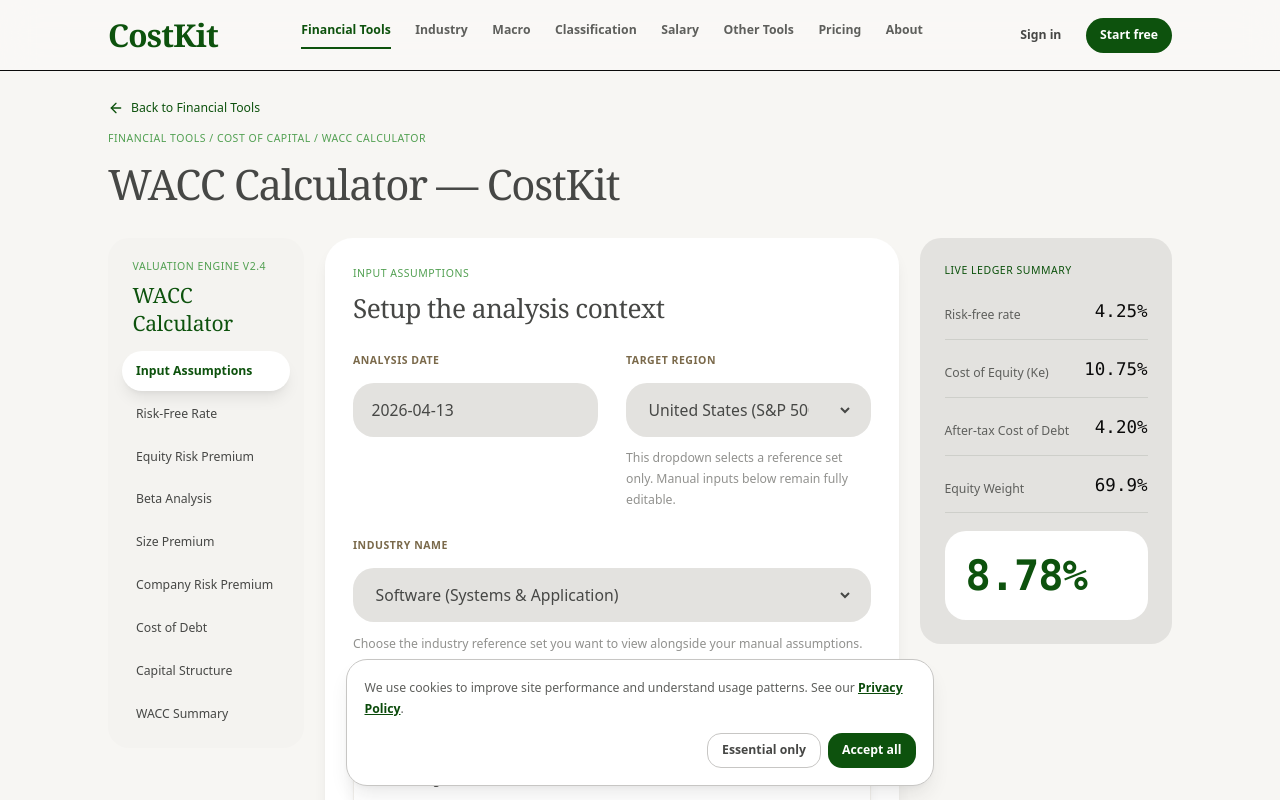
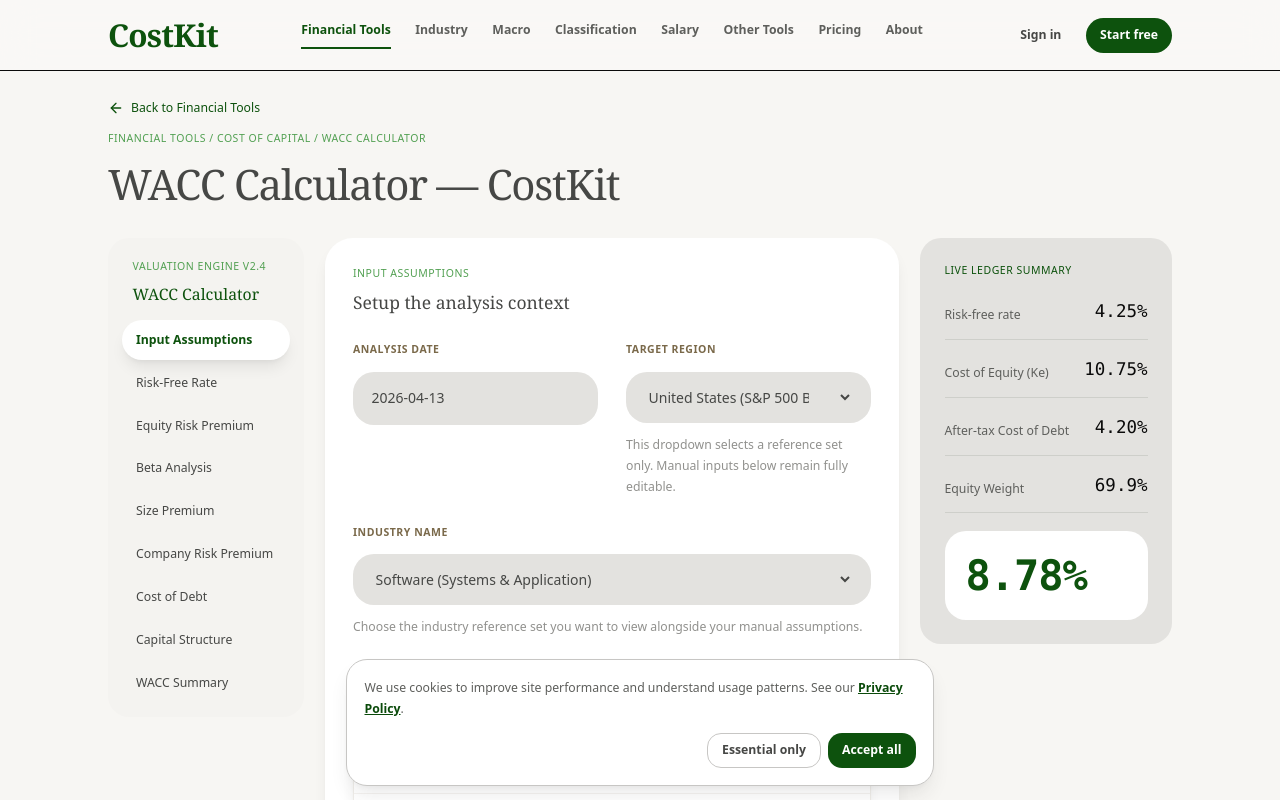
Before and after one commit to gkApply/costkit-final, a React (Vite) app: page /financial-tools/wacc-calculator in a window 1280 px wide. Shown: the top 800 px of the page. Built offline with nearby package versions, Linux system fonts and the light colour scheme.

Commit message:
fix(wacc): reduce form section and sidebar text sizes to match site baseline

```diff
--- a/src/pages/tools/financial/WaccCalculatorPage.tsx
+++ b/src/pages/tools/financial/WaccCalculatorPage.tsx
@@ -179,7 +179,7 @@
           value={value}
           step={step}
           onChange={onChange}
-          className="w-full bg-transparent text-lg font-medium outline-none md:text-lg"
+          className="w-full bg-transparent text-base font-medium outline-none md:text-base"
           style={{ color: THEME.text }}
         />
         {suffix ? (
@@ -229,7 +229,7 @@
           onChange={(event) => {
             onChange(event.target.value)
           }}
-          className="w-full cursor-pointer bg-transparent pr-8 text-lg font-medium leading-tight outline-none md:text-lg"
+          className="w-full cursor-pointer bg-transparent pr-8 text-base font-medium leading-tight outline-none md:text-base"
           style={{ color: THEME.text }}
         >
           {options.map((option) => (
@@ -279,7 +279,7 @@
         onClick={() => {
           setOpen((current) => !current)
         }}
-        className="mt-4 w-full rounded-xl border px-4 py-3 text-left text-base font-medium sm:rounded-2xl sm:px-5 sm:py-4 sm:text-lg md:text-lg"
+        className="mt-4 w-full rounded-xl border px-4 py-3 text-left text-base font-medium sm:rounded-2xl sm:px-5 sm:py-4 sm:text-base md:text-base"
         style={{ background: THEME.surfaceAlt, borderColor: 'transparent', color: THEME.text }}
       >
         <span>{dateLabel}</span>
@@ -598,7 +598,7 @@
                   >
                     Valuation Engine v2.4
                   </div>
-                  <h2 className="font-display text-2xl" style={{ color: THEME.primary }}>
+                  <h2 className="font-display text-lg" style={{ color: THEME.primary }}>
                     WACC Calculator
                   </h2>
                 </div>
@@ -639,7 +639,7 @@
                         Input Assumptions
                       </div>
                       <h2
-                        className="font-display text-3xl leading-tight"
+                        className="font-display text-xl leading-tight"
                         style={{ color: THEME.text }}
                       >
                         Setup the analysis context
@@ -690,7 +690,7 @@
                 {section === 'rf' && (
                   <div>
                     <h2
-                      className="font-display text-3xl leading-tight"
+                      className="font-display text-xl leading-tight"
                       style={{ color: THEME.text }}
                     >
                       Risk-free rate
@@ -726,7 +726,7 @@
                 {section === 'erp' && (
                   <div>
                     <h2
-                      className="font-display text-3xl leading-tight"
+                      className="font-display text-xl leading-tight"
                       style={{ color: THEME.text }}
                     >
                       Equity risk premium
@@ -762,7 +762,7 @@
                 {section === 'beta' && (
                   <div>
                     <h2
-                      className="font-display text-3xl leading-tight"
+                      className="font-display text-xl leading-tight"
                       style={{ color: THEME.text }}
                     >
                       Beta analysis
@@ -800,7 +800,7 @@
                 {section === 'size' && (
                   <div>
                     <h2
-                      className="font-display text-3xl leading-tight"
+                      className="font-display text-xl leading-tight"
                       style={{ color: THEME.text }}
                     >
                       Size premium
@@ -832,7 +832,7 @@
                 {section === 'csr' && (
                   <div>
                     <h2
-                      className="font-display text-3xl leading-tight"
+                      className="font-display text-xl leading-tight"
                       style={{ color: THEME.text }}
                     >
                       Company risk premium
@@ -856,7 +856,7 @@
                 {section === 'debt' && (
                   <div>
                     <h2
-                      className="font-display text-3xl leading-tight"
+                      className="font-display text-xl leading-tight"
                       style={{ color: THEME.text }}
                     >
                       Cost of debt
@@ -896,7 +896,7 @@
                 {section === 'structure' && (
                   <div>
                     <h2
-                      className="font-display text-3xl leading-tight"
+                      className="font-display text-xl leading-tight"
                       style={{ color: THEME.text }}
                     >
                       Capital structure
```
